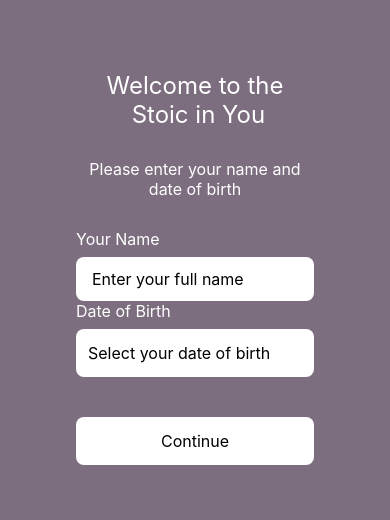
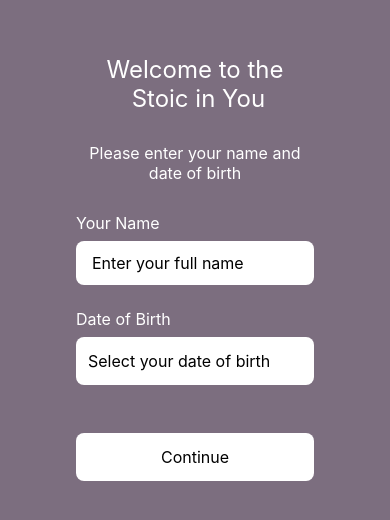
Before and after one commit to PeterX12/TheStoicInYou, a React Native app: screen /Onboarding in a window 390 px wide. Shown: the part 154-674 px from the top of the page. Built offline with nearby package versions, Linux system fonts and the light colour scheme.

Commit message:
UI fixes

```diff
--- a/src/components/DatePicker.tsx
+++ b/src/components/DatePicker.tsx
@@ -113,7 +113,6 @@ const DatePicker = ({
 
 const styles = StyleSheet.create({
   container: {
-    marginBottom: 16,
     zIndex: 1,
     width: "100%",
   },
--- a/src/screens/Onboarding/OnboardingScreen.tsx
+++ b/src/screens/Onboarding/OnboardingScreen.tsx
@@ -89,10 +89,10 @@ export default function OnboardingScreen() {
         Please enter your name and date of birth
       </Text>
 
-      <View style={styles.inputContainer}>
+      <View style={[styles.inputContainer, { marginBottom: 24 }]}>
         <Text style={styles.inputText}>Your Name</Text>
         <TextInput
-          style={[styles.input, errors.name && styles.errorText]}
+          style={styles.input}
           placeholder="Enter your full name"
           placeholderTextColor={AppColors.Black}
           value={name}
@@ -105,7 +105,7 @@ export default function OnboardingScreen() {
         {errors.name && <Text style={styles.errorText}>{errors.name}</Text>}
       </View>
 
-      <View style={styles.inputContainer}>
+      <View style={[styles.inputContainer, { marginBottom: 24 }]}>
         <DatePicker
           label="Date of Birth"
           value={birthDate}
@@ -118,12 +118,12 @@ export default function OnboardingScreen() {
         {errors.birthDate && (
           <Text style={styles.errorText}>{errors.birthDate}</Text>
         )}
+      </View>
 
-        <Button
-          text={isSubmitting ? "Saving..." : "Continue"}
-          onPress={handleSubmit}
-        />
-      </View>
+      <Button
+        text={isSubmitting ? "Saving..." : "Continue"}
+        onPress={handleSubmit}
+      />
     </ScrollView>
   );
 }
@@ -165,6 +165,7 @@ export const styles = StyleSheet.create({
   errorText: {
     color: AppColors.Error,
     fontSize: 14,
+    marginTop: 8,
   },
   dateText: {
     color: AppColors.Black,
```
